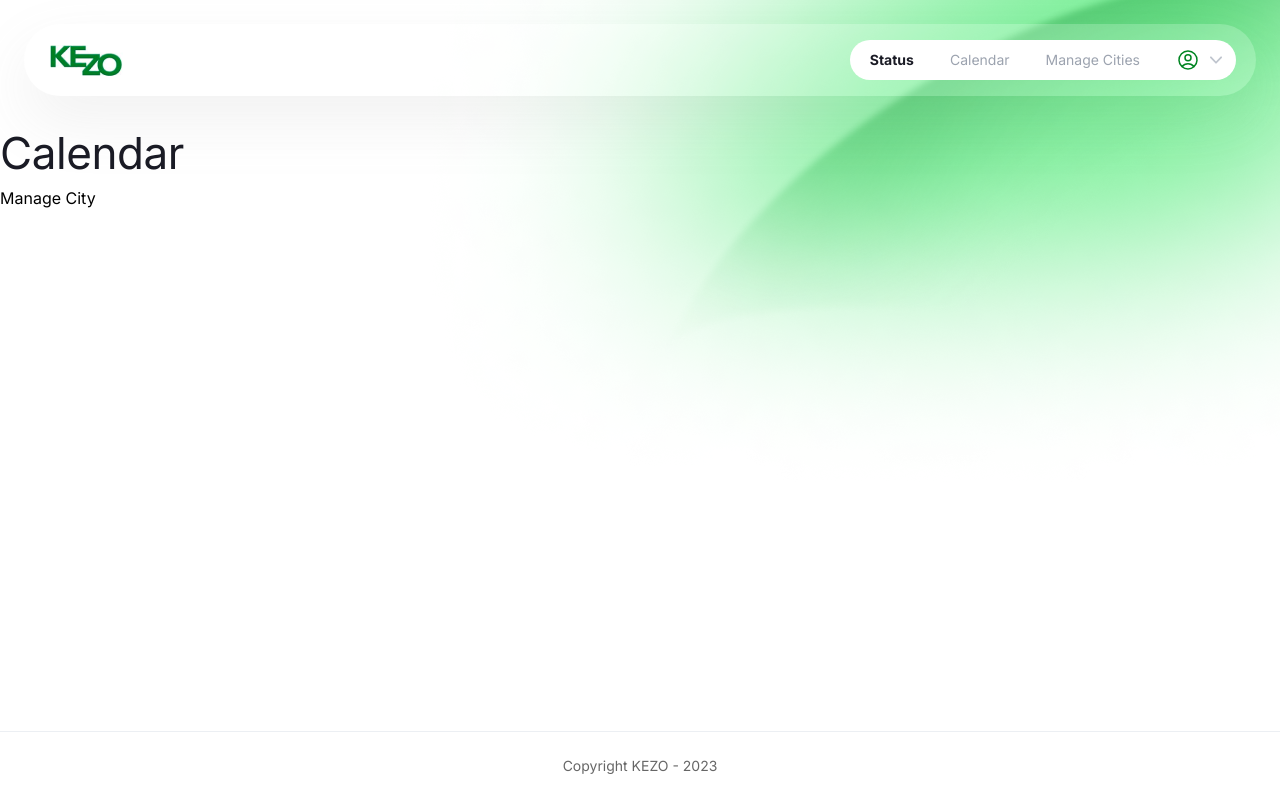
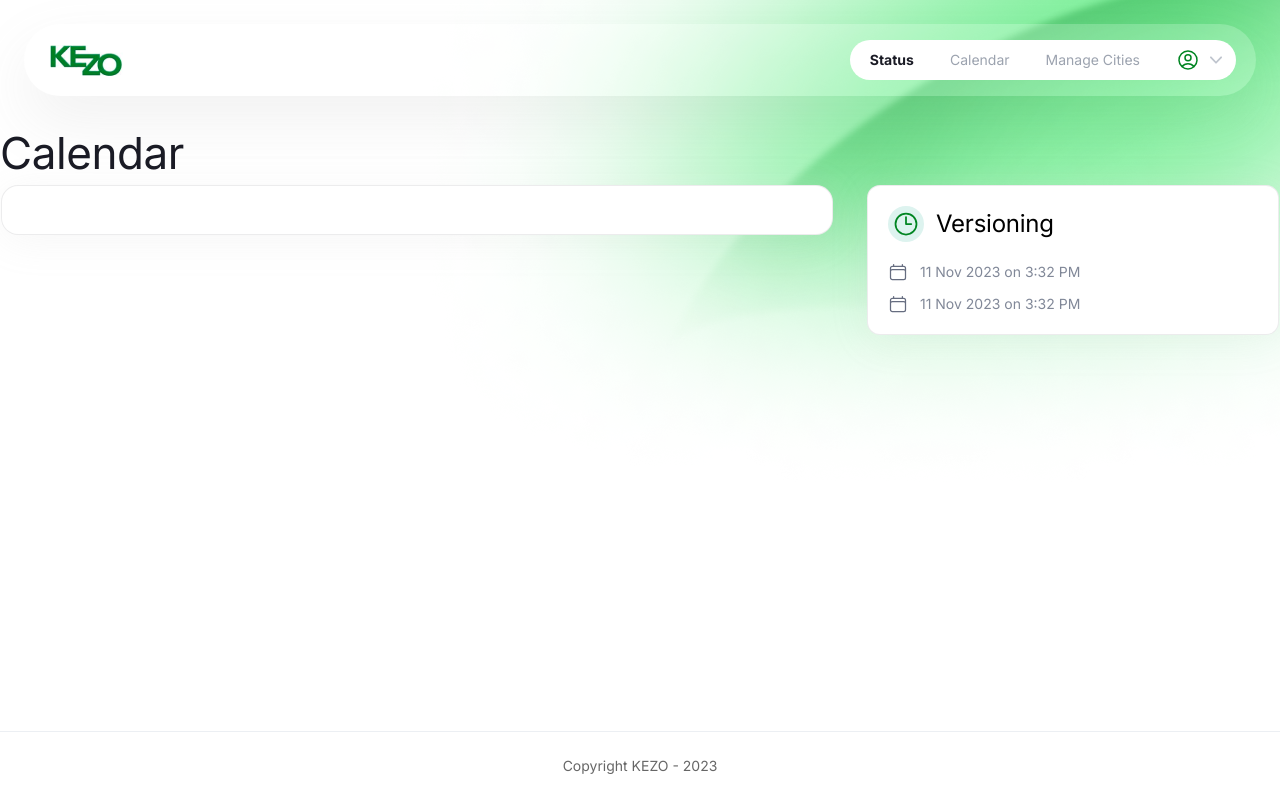
Before and after one commit to ZakariyaEnacton/kezo-web, a Next.js app: page /calendar in a window 1280 px wide. Built offline with nearby package versions, Linux system fonts and the light colour scheme.

Commit message:
Feat: Kezo web creation

```diff
--- /dev/null
+++ b/src/components/CalTable.tsx
@@ -0,0 +1,16 @@
+const people = [
+  { id: 1, name: "Rapperswil-Jona" },
+  { id: 2, name: "Rapperswil-Jona" },
+  { id: 3, name: "Rapperswil-Jona" },
+  { id: 4, name: "Rapperswil-Jona" },
+];
+
+const CalTable = () => {
+  return (
+    <div className="flex p-6 flex-cols items-start gap-4 rounded-2xl bg-white shadow-cal container max-w-[830px]">
+      <div className="flex justify-between self-stretch items-center"></div>
+    </div>
+  );
+};
+
+export default CalTable;
--- a/src/components/Header.tsx
+++ b/src/components/Header.tsx
@@ -1,11 +1,16 @@
+"use client";
+import { useRouter } from "next/navigation";
 import Navbar from "./Navbar";
 
 const Header = () => {
+  const router = useRouter();
   return (
     <header>
       <div className="max-w-[1444px] container">
         <div className="flex m-6 py-4 md:px-5 justify-between items-center rounded-full bg-white/20 shadow-header">
-          <img src="/Image/logo.png" alt="Logo" />
+          <div onClick={() => router.replace("/")} className="cursor-pointer">
+            <img src="/Image/logo.png" alt="Logo" />
+          </div>
           <Navbar />
         </div>
       </div>
--- a/src/components/Navbar.tsx
+++ b/src/components/Navbar.tsx
@@ -7,14 +7,35 @@ import {
 } from "@heroicons/react/24/outline";
 import { Menu, Transition } from "@headlessui/react";
 import t from "./translate";
+import { useState } from "react";
 
 const Navbar = () => {
+  const [activeItem, setActiveItem] = useState("Status");
+
+  const handleNavItemClick = (itemName: string) => {
+    setActiveItem(itemName);
+  };
   return (
     <div className="flex pt-2 pr-2 pl-5 pb-2 gap-1 items-center rounded-full z-10 bg-white ">
       <div className="flex gap-9 justify-center items-center mr-8">
-        <Navitem href="/" name="Status" active={true} />
-        <Navitem href="/calendar" name="Calendar" active={false} />
-        <Navitem href="/manage-cities" name="Manage Cities" active={false} />
+        <Navitem
+          href="/"
+          name="Status"
+          active={activeItem === "Status"}
+          onClick={() => handleNavItemClick("Status")}
+        />
+        <Navitem
+          href="/calendar"
+          name="Calendar"
+          active={activeItem === "Calendar"}
+          onClick={() => handleNavItemClick("Calendar")}
+        />
+        <Navitem
+          href="/manage-cities"
+          name="Manage Cities"
+          active={activeItem === "Manage Cities"}
+          onClick={() => handleNavItemClick("Manage Cities")}
+        />
       </div>
       <div className="items-center flex gap-1">
         <Menu as="div" className="relative inline-block text-left ">
--- a/src/components/Navitem.tsx
+++ b/src/components/Navitem.tsx
@@ -5,15 +5,17 @@ interface NavitemProps {
   name: string;
   active: boolean;
   href: string;
+  onClick?: () => void;
 }
 
-const Navitem: React.FC<NavitemProps> = ({ name, active, href }) => {
+const Navitem: React.FC<NavitemProps> = ({ name, active, href, onClick }) => {
   return (
     <Link
+      href={href}
       className={
         active ? "font-bold text-sm text-black" : "text-sm text-gray-400"
       }
-      href={href}
+      onClick={onClick}
     >
       {name}
     </Link>
--- /dev/null
+++ b/src/components/cards/CalCard.tsx
@@ -0,0 +1,38 @@
+import { CalendarIcon, ClockIcon } from "@heroicons/react/24/outline";
+import t from "../translate";
+
+const CalCard = () => {
+  return (
+    <div className="flex container max-w-[410px] p-5 flex-col items-start gap-[10px] rounded-xl bg-white shadow-cal">
+      <div className="flex flex-col items-start gap-5 self-stretch ">
+        <div className="flex items-center gap-3">
+          <div className="w-9 h-9 bg-icon-bg rounded-full">
+            <ClockIcon
+              className="h-7 w-7 font-bold mx-1 my-1"
+              color="#008522"
+            />
+          </div>
+          <span className="text-2xl font-normal tracking-tighter">
+            {t("version")}
+          </span>
+        </div>
+        <div className="flex flex-col gap-3">
+          <div className="flex items-center gap-3">
+            <CalendarIcon className="h-5 w-5 font-bold" color="#666D80" />
+            <span className="text-sm font-normal text-secondary">
+              {t("date")}
+            </span>
+          </div>
+          <div className="flex items-center gap-3">
+            <CalendarIcon className="h-5 w-5 font-bold" color="#666D80" />
+            <span className="text-sm font-normal text-secondary">
+              {t("date")}
+            </span>
+          </div>
+        </div>
+      </div>
+    </div>
+  );
+};
+
+export default CalCard;
--- a/src/components/CityCard.tsx
+++ b/src/components/cards/CityCard.tsx
@@ -3,7 +3,7 @@ import {
   ShareIcon,
   ChevronDownIcon,
 } from "@heroicons/react/24/outline";
-import t from "./translate";
+import t from "../translate";
 import { Disclosure } from "@headlessui/react";
 import { ExclamationCircleIcon } from "@heroicons/react/24/outline";
 
--- a/src/components/section/CalendarSection.tsx
+++ b/src/components/section/CalendarSection.tsx
@@ -1,5 +1,13 @@
+import CalCard from "../cards/CalCard";
+import CalTable from "../CalTable";
+
 const CalendarSection = () => {
-  return <div>Manage City</div>;
+  return (
+    <div className="container flex items-start gap-8">
+      <CalTable />
+      <CalCard />
+    </div>
+  );
 };
 
 export default CalendarSection;
--- a/src/components/section/StatusSection.tsx
+++ b/src/components/section/StatusSection.tsx
@@ -1,7 +1,7 @@
 import React from "react";
 import t from "../translate";
 import { ShareIcon } from "@heroicons/react/24/outline";
-import CityCard from "../CityCard";
+import CityCard from "../cards/CityCard";
 
 interface City {
   city: string;
--- a/src/components/translate.tsx
+++ b/src/components/translate.tsx
@@ -13,6 +13,7 @@ const translate: any = {
   example_two: "Feedback Example no. 2",
   admin: "Admin name",
   email: "sampleemail@gmail.com",
+  version: "Versioning",
 };
 
 const t = (phrase: string) => {
--- a/tailwind.config.ts
+++ b/tailwind.config.ts
@@ -24,7 +24,8 @@ const config: Config = {
       boxShadow: {
         'header': '0px 25px 60px 0px rgba(142, 142, 142, 0.12);',
         'button': '0px 0px 0px 1px #126F2A, 0px 1px 4px 0px rgba(33, 56, 52, 0.50);',
-        'share': ' 0px 0px 0px 1px rgba(18, 55, 105, 0.08), 0px 1px 2px 0px rgba(164, 172, 185, 0.24);'
+        'share': ' 0px 0px 0px 1px rgba(18, 55, 105, 0.08), 0px 1px 2px 0px rgba(164, 172, 185, 0.24);',
+        'cal': '0px 0px 0px 1px #ECECED, 0px 6px 40px 0px rgba(182, 182, 182, 0.12);'
       },
       container: {
         screens: {
```
